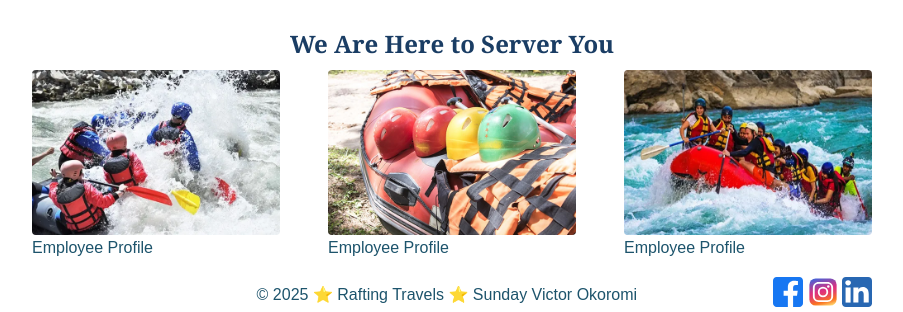
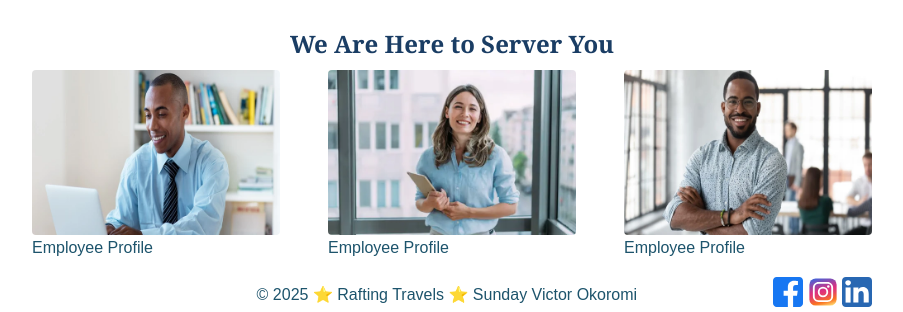
Before and after one commit to KingVics/wdd130, a plain HTML site: page wwr/contact.html in a window 1280 px wide. Shown: the part 736-1048 px from the top of the page, without its empty margins (188-1091 px from the left). Drawn offline with Linux system fonts and the light colour scheme.

Commit message:
updated5

```diff
--- a/wwr/contact.html
+++ b/wwr/contact.html
@@ -92,15 +92,15 @@
             <h2>We Are Here to Server You</h2>
             <div class="profiles">
                 <figure>
-                    <img src="images/adv1.webp" alt="Adventure One Image" />
+                    <img src="images/employee1.webp" alt="Employee Profile" />
                     <figcaption>Employee Profile</figcaption>
                 </figure>
                 <figure>
-                    <img src="images/adv2.webp" alt="Adventure Two Image" />
+                    <img src="images/employee12jpg.webp" alt="Employee Profile" />
                     <figcaption>Employee Profile</figcaption>
                 </figure>
                 <figure>
-                    <img src="images/adv4.webp" alt="Adventure Four Image" />
+                    <img src="images/employee3.webp" alt="Employee Profile" />
                     <figcaption>Employee Profile</figcaption>
                 </figure>
             </div>
```
Also changed, not shown: wwr/images/employee1.webp (added), wwr/images/employee12jpg.webp (added), wwr/images/employee3.webp (added).
